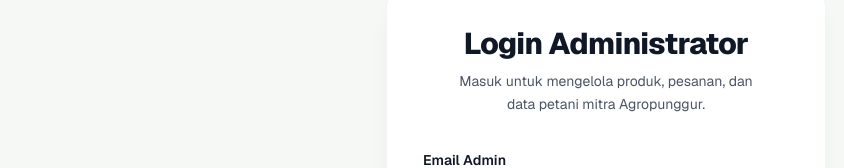
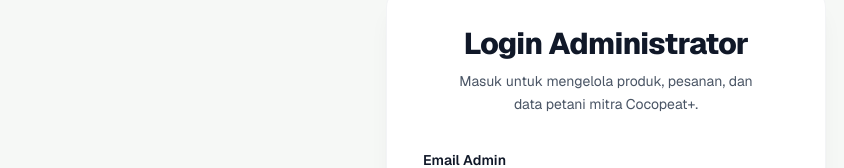
Before and after one commit to Avinnskie/cocopeat, a Next.js app: page /login in a window 1280 px wide. Shown: the part 211-379 px from the top of the page, without its empty margins (34-878 px from the left). Built offline with nearby package versions, Linux system fonts and the light colour scheme.

Commit message:
feat: update login for SEO

```diff
--- a/src/app/(auth)/login/page.tsx
+++ b/src/app/(auth)/login/page.tsx
@@ -59,8 +59,8 @@
                                 Login Administrator
                             </h1>
                             <p className="text-sm text-gray-600 leading-relaxed max-w-xs">
-                Masuk untuk mengelola produk, pesanan, dan data petani mitra
-                Agropunggur.
+                                Masuk untuk mengelola produk, pesanan, dan data
+                                petani mitra Cocopeat+.
                             </p>
                         </div>
 
```
Lines whose indentation alone changed are shown as unchanged.
